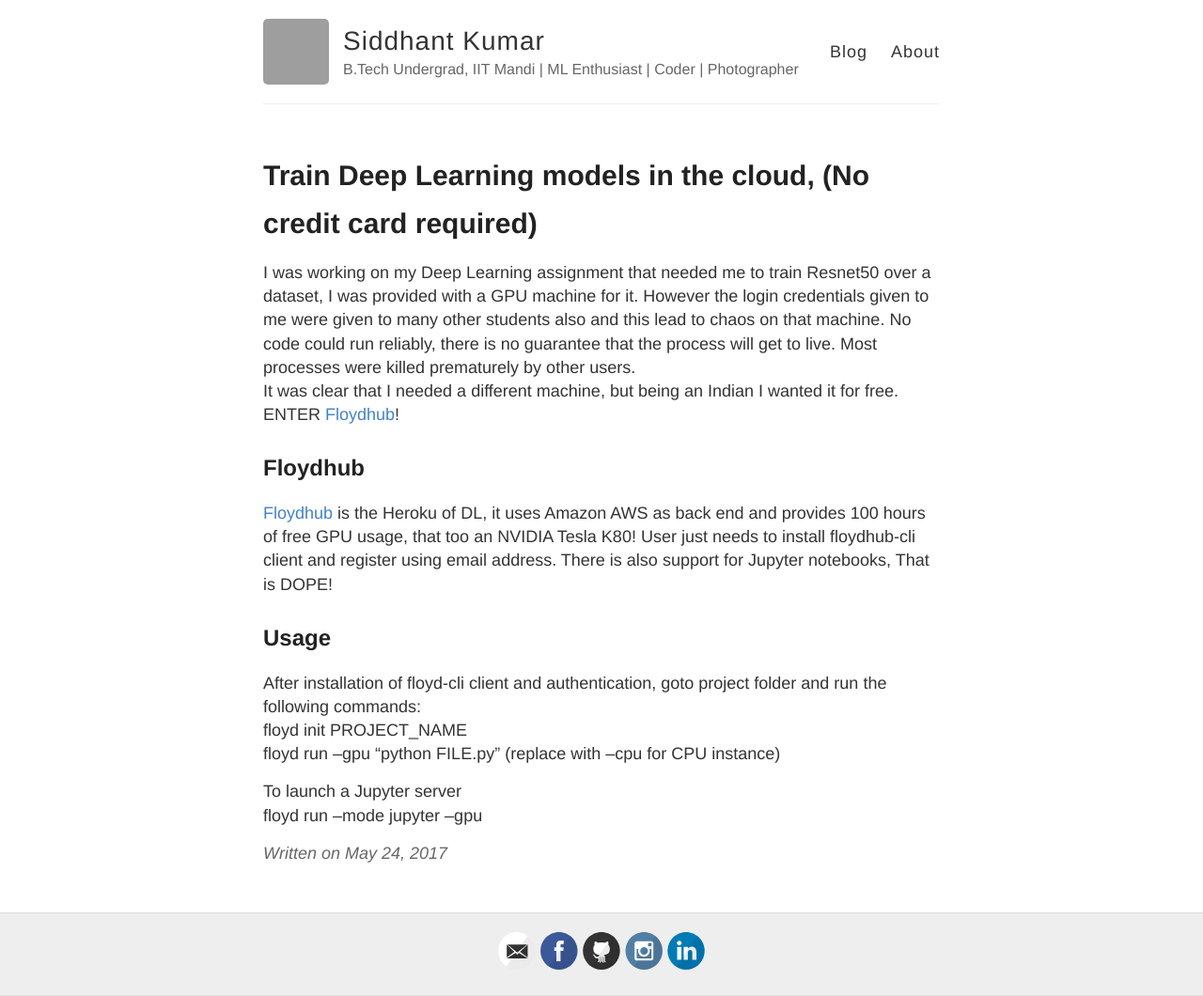
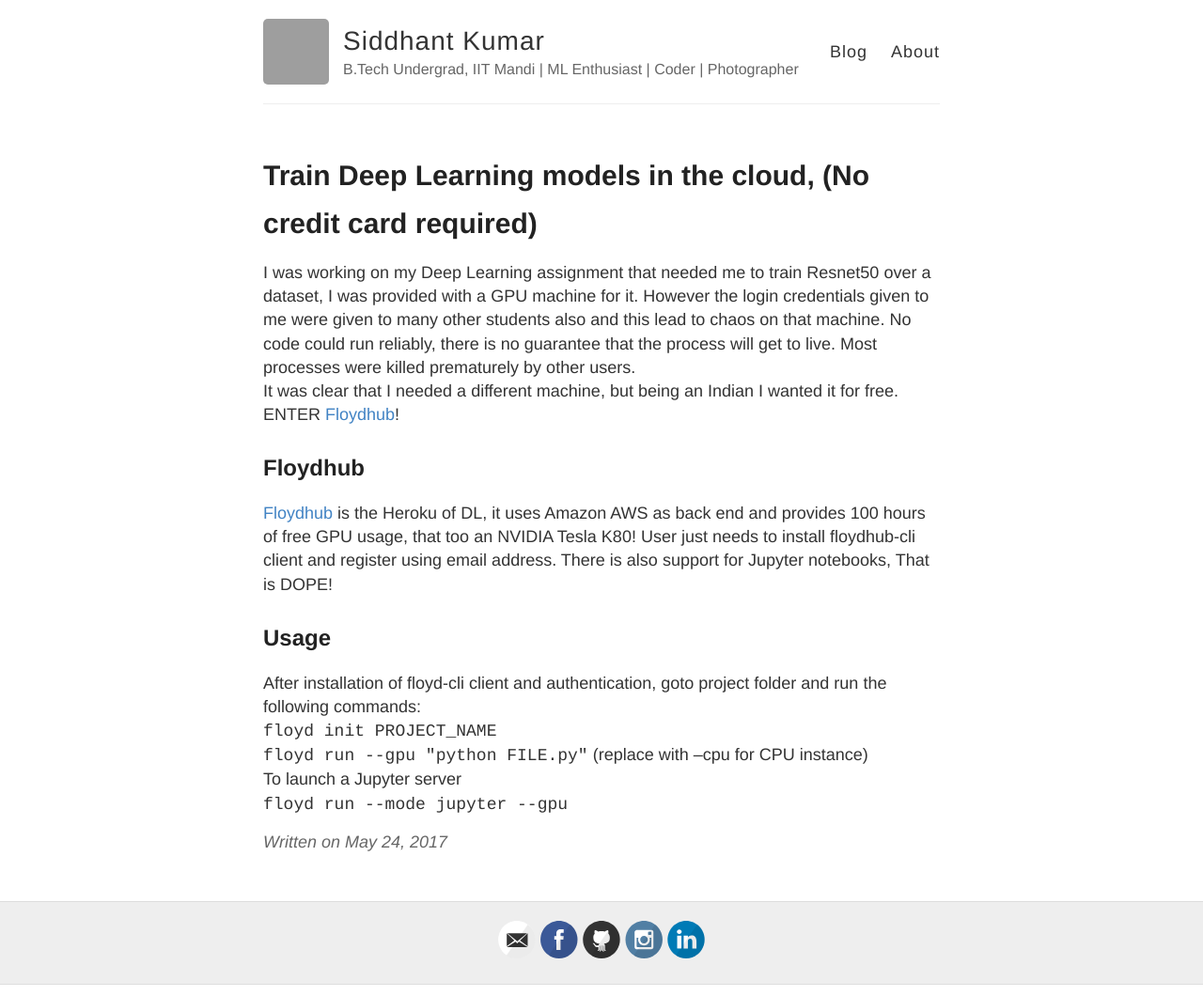
Before and after one commit to saytosid/saytosid.github.io, a Jekyll site: the page built from _posts/2017-5-25-floydhub.md, in a window 1280 px wide. Shown: the whole page at 94% size. Built offline with Jekyll 4.4.1, drawn with Linux system fonts in a browser that asks for light colours; comment, search, counter and statistics services are not loaded; grey boxes are pictures that could not be loaded.

```diff
--- a/_posts/2017-5-25-floydhub.md
+++ b/_posts/2017-5-25-floydhub.md
@@ -12,8 +12,7 @@ It was clear that I needed a different machine, but being an Indian I wanted it
 [Floydhub](floydhub.com "Floydhub") is the Heroku of DL, it uses Amazon AWS as back end and provides 100 hours of free GPU usage, that too an NVIDIA Tesla K80! User just needs to install floydhub-cli client and register using email address. There is also support for Jupyter notebooks, That is DOPE!
 ## Usage
 After installation of floyd-cli client and authentication, goto project folder and run the following commands:
-	floyd init PROJECT_NAME
-	floyd run --gpu "python FILE.py"  (replace with --cpu for CPU instance)
-
+`floyd init PROJECT_NAME`
+`floyd run --gpu "python FILE.py"` (replace with --cpu for CPU instance)
 To launch a Jupyter server
-	floyd run --mode jupyter --gpu
+`floyd run --mode jupyter --gpu`
```
